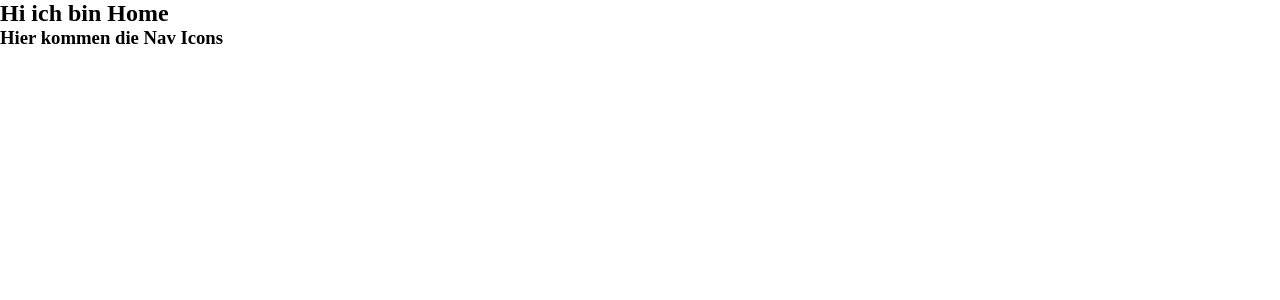
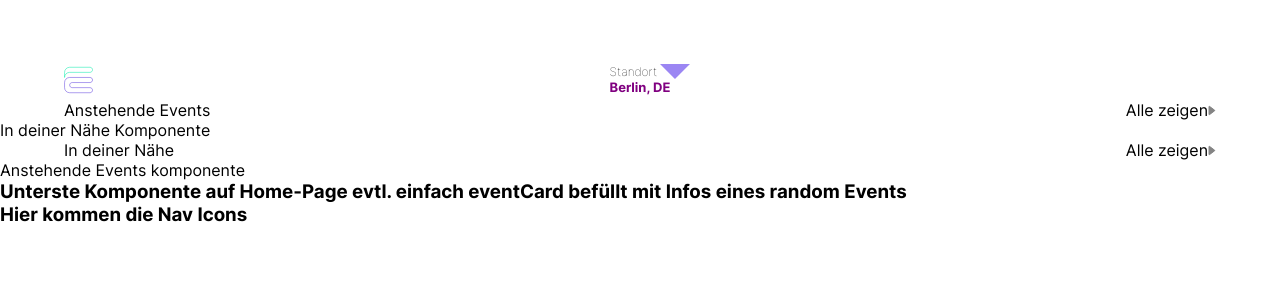
Before and after one commit to cecilestaller/EventPilot_Fullstack_MERN_Project, a React (Vite) app in the folder frontend/: page /home in a window 1280 px wide. Shown: the top 300 px of the page. Built offline with nearby package versions, Linux system fonts and the light colour scheme.

Commit message:
started page Home implementation

```diff
--- a/frontend/src/App.scss
+++ b/frontend/src/App.scss
@@ -4,8 +4,12 @@
     padding: 0;
 }
 
-/*body {
-    #00ECAA
+@font-face {
+    font-family: "Inter";
+    src: url("./assets/fonts/Inter-VariableFont_slnt\,wght.ttf");
+}
+
+/*#00ECAA
 #44ABD4
 #668BE9
 #876AFD
@@ -15,5 +19,8 @@
 #1F1F1F
 #FFB21C
 #848484
-    #A6A6A6
-}*/
+#A6A6A6*/
+
+body {
+    font-family: "Inter";
+}
--- a/frontend/src/components/nearbyEvents/NearbyEvents.jsx
+++ b/frontend/src/components/nearbyEvents/NearbyEvents.jsx
@@ -2,12 +2,9 @@ import "./NearbyEvents.scss";
 
 const NearbyEvents = () => {
     return (
-        <>
-            <h3>
-                Hier kommen Vorschläge von Events in der nähe bzw. Events im
-                gleichen Bundesland
-            </h3>
-        </>
+        <article>
+            <p>Anstehende Events komponente</p>
+        </article>
     );
 };
 
--- a/frontend/src/components/upcomingEvents/UpcomingEvents.jsx
+++ b/frontend/src/components/upcomingEvents/UpcomingEvents.jsx
@@ -2,12 +2,9 @@ import "./UpcomingEvents.scss";
 
 const UpcomingEvents = () => {
     return (
-        <>
-            <h3>
-                Vorschau der anstehenden Events. SeeAll Button = weiterleitung
-                auf page?
-            </h3>
-        </>
+        <article>
+            <p>In deiner Nähe Komponente</p>
+        </article>
     );
 };
 
--- a/frontend/src/pages/home/Home.jsx
+++ b/frontend/src/pages/home/Home.jsx
@@ -1,12 +1,41 @@
 import Nav from "../../components/nav/Nav";
 import "./Home.scss";
+import Logo from "../../assets/images/Logo.svg";
+import DropdownArrow from "../../assets/images/location_dropdown_arrow.svg"
+import NearbyEvents from "../../components/nearbyEvents/NearbyEvents";
+import UpcomingEvents from "../../components/upcomingEvents/UpcomingEvents";
+import RandomEvent from "../../components/randomEvent/RandomEvent";
+import SeeAllArrow from "../../assets/images/seeall_arrow.svg"
 
 const Home = () => {
     return (
-        <>
-            <h2>Hi ich bin Home</h2>
+        <div className="homeContainer">
+            <header className="headerHome">
+                <img className="logo" src={Logo} alt="logoIcon" />
+                <div className="locationContainer">
+                    <div className="locationDropdownContainer">
+                        <p className="locationTitle">Standort</p>
+                        <img src={DropdownArrow} alt="arrowIcon" />
+                    </div>
+                    <h3 className="showCurrentLocation">Berlin, DE</h3>
+                </div>
+                <div className="emptyDivForFlexSpace">
+                    <img className="logo" style={{visibility: "hidden"}} src={Logo} alt="logoIcon" />
+                </div>
+            </header>
+            <div className="UpcomingTitleContainer">
+                <p>Anstehende Events</p>
+                <label >Alle zeigen<img src={SeeAllArrow} alt="seeAllIcon" /></label>
+            </div>
+            <UpcomingEvents/>
+            <div className="NearbyTitleContainer">
+                <p>In deiner Nähe</p>
+                <label >Alle zeigen<img src={SeeAllArrow} alt="seeAllIcon" /></label>
+            </div>
+            <NearbyEvents/>
+            <RandomEvent/>
             <Nav/>
-        </>
+        </div>
     );
 };
 
--- a/frontend/src/pages/home/Home.scss
+++ b/frontend/src/pages/home/Home.scss
@@ -1 +1,38 @@
-// Home-styling
+.homeContainer {
+    .headerHome {
+        padding-inline: 5% ;
+        padding-top: 5%;
+        display: flex;
+        flex-wrap: nowrap;
+        justify-content: space-between;
+        .logo {
+            width: 29px;
+            height: 32px;
+        }
+        .locationContainer {
+            text-align: center;
+            display: flex;
+            flex-direction: column;
+            .locationDropdownContainer {
+                display: flex;
+                .locationTitle {
+                    font-size: 12px;
+                    font-weight: 100;
+                    margin-right: 3px;
+                }
+            }
+            .showCurrentLocation {
+                color: purple;
+                font-size: 13px;
+            }
+        }
+        .emptyDivForFlexSpace {
+        }
+    }
+    .UpcomingTitleContainer,
+    .NearbyTitleContainer {
+        display: flex;
+        justify-content: space-between;
+        padding-inline: 5%;
+    }
+}
```
Lines whose indentation alone changed are shown as unchanged.
